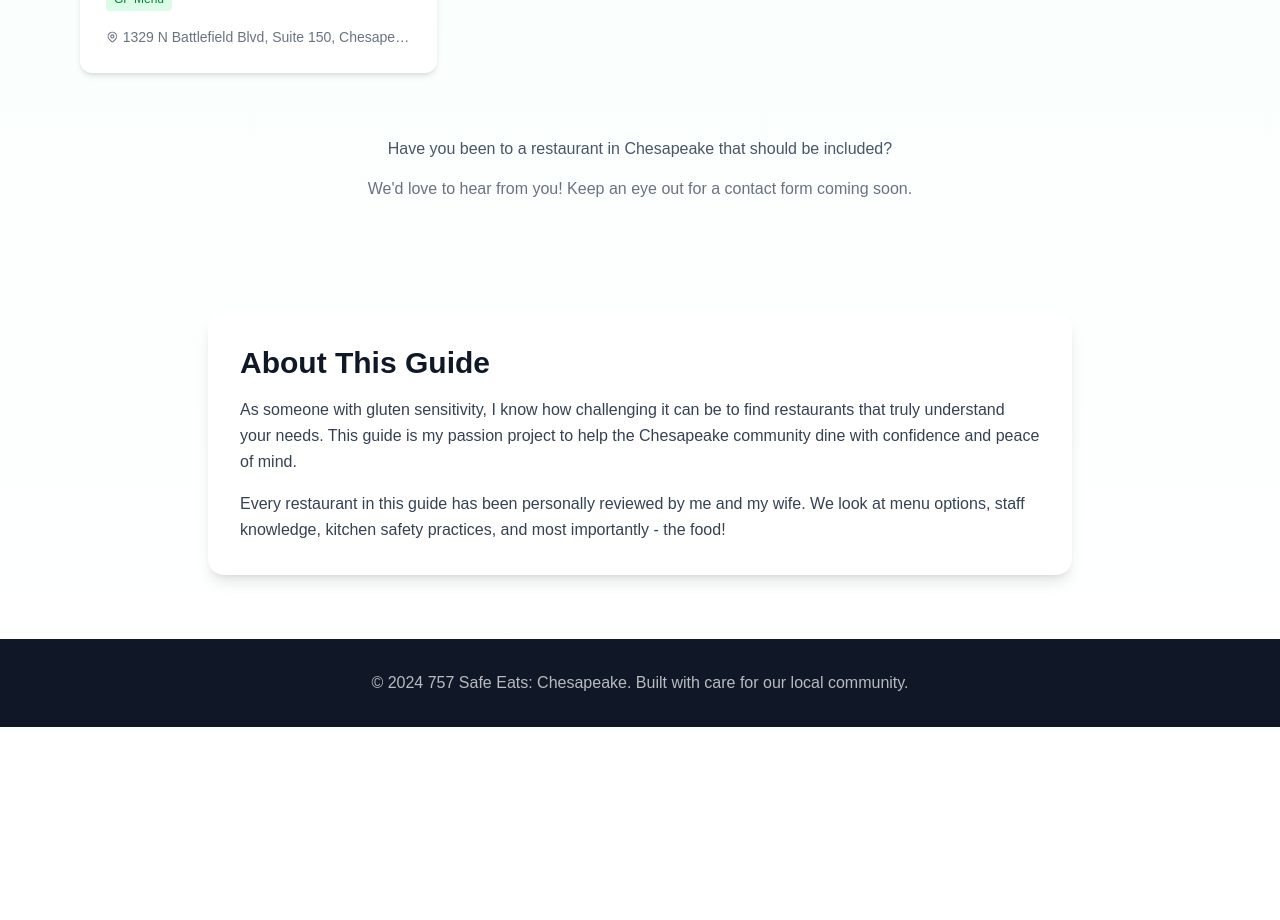
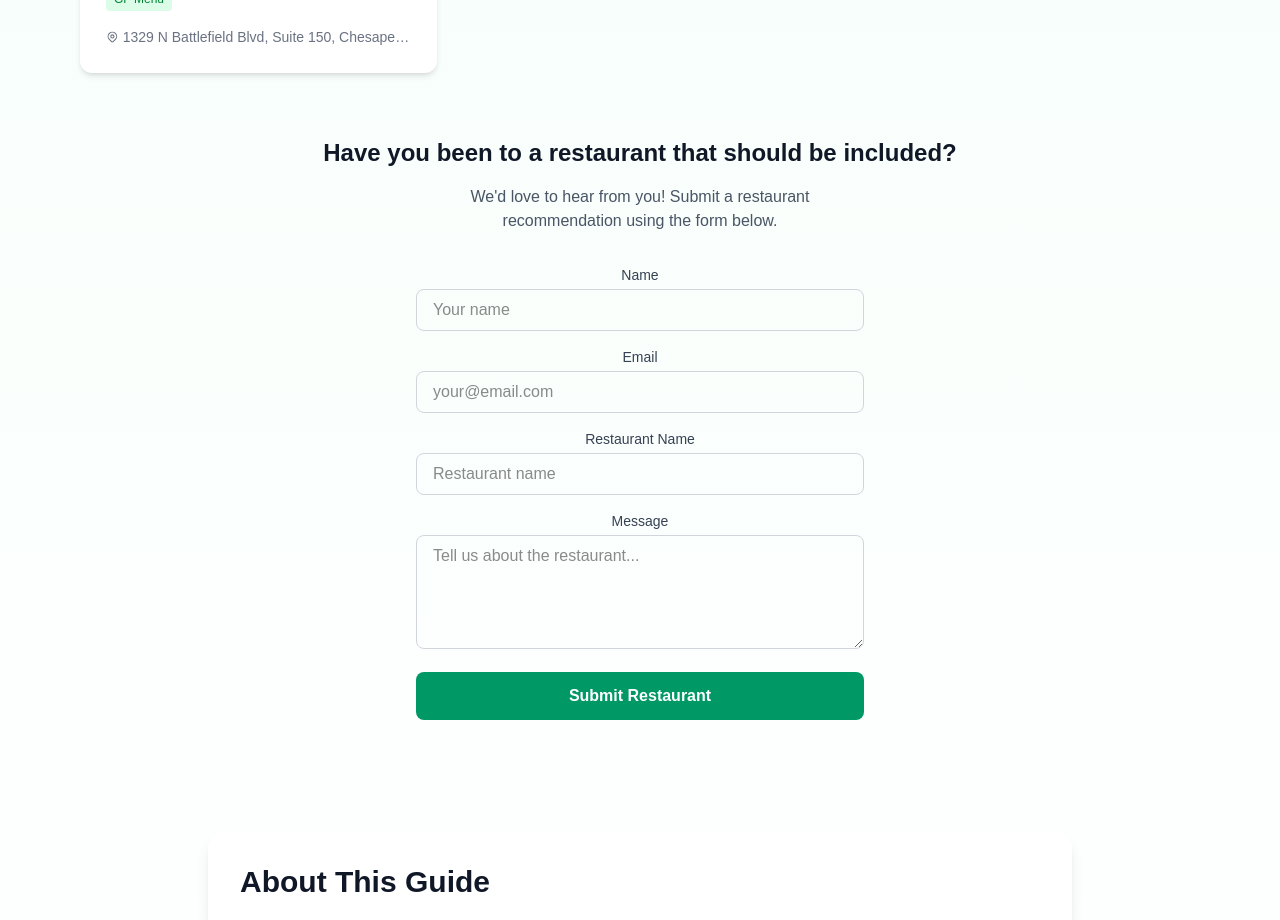
Before and after one commit to MachoKommoo/chesapeake-gf-guide, a Next.js app: page / in a window 1280 px wide. Shown: the part 2100-3020 px from the top of the page. Before the commit the page ends 2827 px from the top, so only its background shows below. Built offline with nearby package versions, Linux system fonts and the light colour scheme.

Commit message:
Add contact form and improve navigation
- Add ContactForm component with Formspree integration
- Replace mailto link with working contact form
- Add hover animations to restaurant cards
- Fix navigation links in layout

```diff
--- a/src/app/layout.tsx
+++ b/src/app/layout.tsx
@@ -1,5 +1,6 @@
 import type { Metadata } from "next";
 import { Geist, Geist_Mono } from "next/font/google";
+import Link from "next/link";
 import "./globals.css";
 
 const geistSans = Geist({
@@ -33,22 +34,22 @@ export default function RootLayout({
          <nav className="bg-white border-b sticky top-0 z-50">
            <div className="max-w-6xl mx-auto px-4">
              <div className="flex justify-between items-center h-16">
-                <a href="/" className="text-xl font-bold text-emerald-600">
+                <Link href="/" className="text-xl font-bold text-emerald-600">
                 757 Safe Eats
-                </a>
+                </Link>
                 <div className="flex items-center space-x-6">
-                  <a
+                  <Link
                   href="/"
                   className="text-gray-600 hover:text-emerald-600 transition-colors"
                   >
                   Restaurants
-                  </a>
-                  <a
-                  href="mailto:your@email.com"
+                  </Link>
+                  <Link
+                  href="/"
                   className="text-gray-600 hover:text-emerald-600 transition-colors"
                   >
                   Submit Restaurant
-                  </a>
+                  </Link>
                 </div>
               </div>
             </div>
--- a/src/app/page.tsx
+++ b/src/app/page.tsx
@@ -3,6 +3,7 @@
 import Link from "next/link";
 import { restaurants } from "@/data/restaurants";
 import React from "react";
+import ContactForm from "@/components/ContactForm";
 
 // Get featured restaurant (one with active featuredUntil date)
 function getFeaturedRestaurant() {
@@ -181,7 +182,7 @@ export default function Home() {
                 <Link
                   key={restaurant.id}
                   href={`/restaurant/${restaurant.slug}`}
-                  className="group block bg-white rounded-xl shadow-md hover:shadow-xl transition-all overflow-hidden border-2 border-transparent hover:border-emerald-500"
+                  className="group block bg-white rounded-xl shadow-md hover:shadow-xl transition-all duration-300 overflow-hidden border-2 border-transparent hover:border-emerald-500 transform hover:-translate-y-1"
                 >
                   <div className="p-6">
                     <div className="flex justify-between items-start mb-4">
@@ -246,12 +247,13 @@ export default function Home() {
 
           {/* Submit Restaurant CTA */}
           <div className="text-center mt-16">
-            <p className="text-gray-600 mb-4">
-            Have you been to a restaurant in Chesapeake that should be included?
+            <h2 className="text-2xl font-bold text-gray-900 mb-4">
+            Have you been to a restaurant that should be included?
+            </h2>
+            <p className="text-gray-600 mb-8 max-w-md mx-auto">
+            We'd love to hear from you! Submit a restaurant recommendation using the form below.
             </p>
-            <p className="text-gray-500">
-            We'd love to hear from you! Keep an eye out for a contact form coming soon.
-            </p>
+            <ContactForm />
           </div>
         </section>
 
--- /dev/null
+++ b/src/components/ContactForm.tsx
@@ -0,0 +1,112 @@
+"use client";
+
+import React from "react";
+
+export default function ContactForm() {
+  const [status, setStatus] = React.useState<"idle" | "submitting" | "success" | "error">("idle");
+
+  const handleSubmit = async (e: React.FormEvent<HTMLFormElement>) => {
+    e.preventDefault();
+    setStatus("submitting");
+
+    const formData = new FormData(e.currentTarget);
+    const data = Object.fromEntries(formData);
+
+    try {
+      const response = await fetch("https://formsubmit.co/your@email.com", {
+        method: "POST",
+        headers: { "Content-Type": "application/json" },
+        body: JSON.stringify(data),
+      });
+
+      if (response.ok) {
+        setStatus("success");
+      } else {
+        setStatus("error");
+      }
+    } catch {
+      setStatus("error");
+    }
+  };
+
+  if (status === "success") {
+    return (
+      <div className="text-center bg-green-50 p-6 rounded-xl">
+        <svg className="w-12 h-12 text-green-600 mx-auto mb-4" fill="none" stroke="currentColor" viewBox="0 0 24 24">
+          <path strokeLinecap="round" strokeLinejoin="round" strokeWidth={2} d="M9 12l2 2 4-4m6 2a9 9 0 11-18 0 9 9 0 0118 0z" />
+        </svg>
+        <p className="text-green-800 font-semibold text-lg">Thank you! Your submission has been received.</p>
+        <button
+          onClick={() => setStatus("idle")}
+          className="mt-4 text-green-600 hover:underline font-medium"
+        >
+          Submit another
+        </button>
+      </div>
+    );
+  }
+
+  return (
+    <form onSubmit={handleSubmit} className="max-w-md mx-auto space-y-4">
+      <div>
+        <label htmlFor="name" className="block text-sm font-medium text-gray-700 mb-1">
+          Name
+        </label>
+        <input
+          type="text"
+          id="name"
+          name="name"
+          required
+          className="w-full px-4 py-2 border border-gray-300 rounded-lg focus:ring-2 focus:ring-emerald-500 focus:border-emerald-500"
+          placeholder="Your name"
+        />
+      </div>
+      <div>
+        <label htmlFor="email" className="block text-sm font-medium text-gray-700 mb-1">
+          Email
+        </label>
+        <input
+          type="email"
+          id="email"
+          name="email"
+          required
+          className="w-full px-4 py-2 border border-gray-300 rounded-lg focus:ring-2 focus:ring-emerald-500 focus:border-emerald-500"
+          placeholder="your@email.com"
+        />
+      </div>
+      <div>
+        <label htmlFor="restaurant" className="block text-sm font-medium text-gray-700 mb-1">
+          Restaurant Name
+        </label>
+        <input
+          type="text"
+          id="restaurant"
+          name="restaurant"
+          required
+          className="w-full px-4 py-2 border border-gray-300 rounded-lg focus:ring-2 focus:ring-emerald-500 focus:border-emerald-500"
+          placeholder="Restaurant name"
+        />
+      </div>
+      <div>
+        <label htmlFor="message" className="block text-sm font-medium text-gray-700 mb-1">
+          Message
+        </label>
+        <textarea
+          id="message"
+          name="message"
+          rows={4}
+          required
+          className="w-full px-4 py-2 border border-gray-300 rounded-lg focus:ring-2 focus:ring-emerald-500 focus:border-emerald-500"
+          placeholder="Tell us about the restaurant..."
+        />
+      </div>
+      <button
+        type="submit"
+        disabled={status === "submitting"}
+        className="w-full bg-emerald-600 text-white px-6 py-3 rounded-lg font-semibold hover:bg-emerald-700 transition-colors disabled:opacity-50"
+      >
+        {status === "submitting" ? "Sending..." : "Submit Restaurant"}
+      </button>
+    </form>
+  );
+}
```
Also changed, not shown: 1 other file (tests, documents, lock files or other folders).
